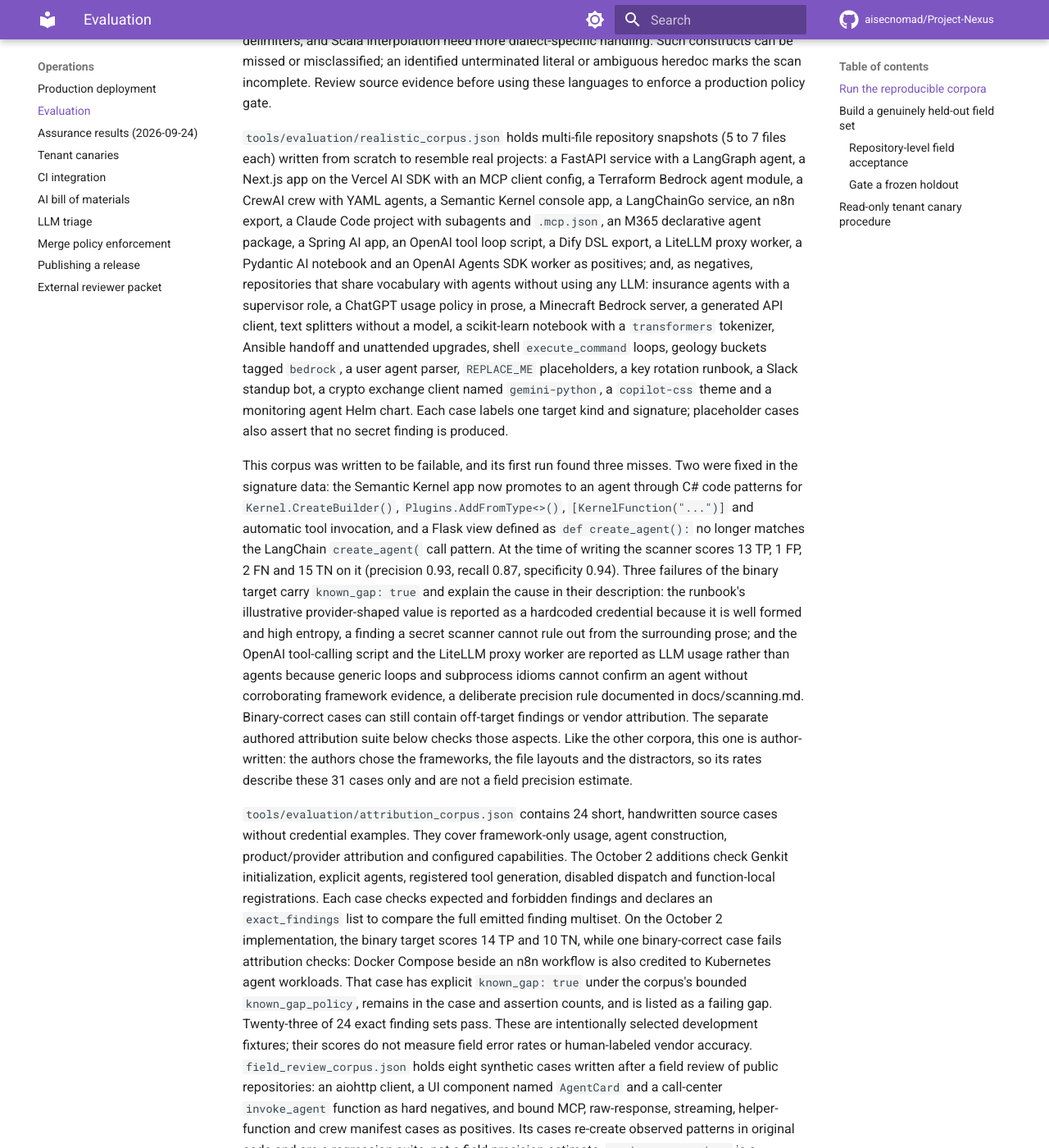
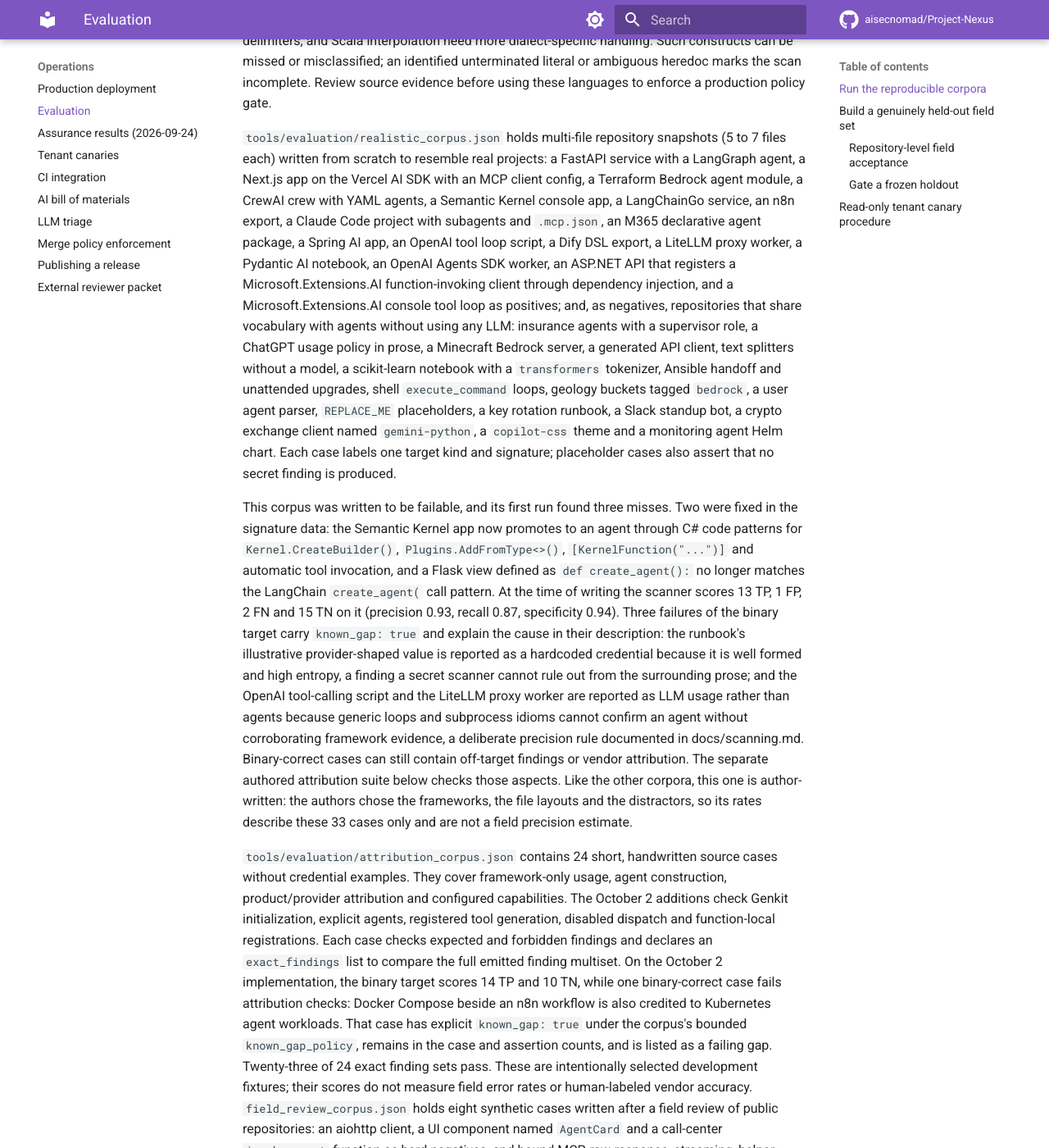
Before and after one commit to aisecnomad/Project-Nexus, an MkDocs documentation site: the page built from docs/evaluation.md, in a window 1280 px wide and 1400 px high, scrolled down 2490 px. Shown: the whole window at 82% size. Built offline with MkDocs 1.6.1 and Material for MkDocs 9.7.7, drawn with Linux system fonts in a browser that asks for light colours; comment, search, counter and statistics services are not loaded.

Commit message:
Keep UseFunctionInvocation as a corroborated .NET agent indicator
The C# proof change removed agent_indicator from the whole
Microsoft.Extensions.AI code signal and forced every lexical C# match of
that signature to verified_agent=False. The bounded per-file proof only
recognizes a typed client parameter, new FunctionInvokingChatClient(x) or
a ChatClientBuilder/AsBuilder chain on such a client. Common code fell
through and was reported as framework usage with no capabilities in a
complete scan:

- builder.Services.AddChatClient(...).UseFunctionInvocation() with the
  IChatClient injected into another class (the standard ASP.NET shape);
- new OllamaChatClient(...).AsBuilder().UseFunctionInvocation().Build()
  with target-typed ChatOptions options = new() { Tools = [...] };
- files that rely on a global using or ImplicitUsings.

origin/main classified all of these as agents with tool use.

UseFunctionInvocation( now has its own code signal with
agent_indicator: true, still subject to the usual import/dependency
corroboration for lexical matches, and the C# override in
_record_code_matches leaves indicator signals alone. AIFunctionFactory.Create
and FunctionInvokingChatClient( stay usage-only, so a standalone tool
definition is still framework usage. A bare
inner.AsBuilder().UseFunctionInvocation().Build() is again an agent
candidate, as on main; its case moves from the usage test to the new
positive test.

Tests cover the DI project (with and without a local using), the
documented console idiom, the bare middleware chain, and the corroboration
gate. Two realistic-corpus cases add the DI and console idioms; both fail
without this change. The split adds one signal (1019), reflected in
README.md and RELEASE_NOTES.md.

Signed-off-by: Claude <noreply@anthropic.com>
Co-Authored-By: Claude Opus 5.5 <noreply@anthropic.com>
Claude-Session: https://claude.ai/code/session_01NNpBL4DqDDJdF9hLExvpc9

```diff
--- a/docs/evaluation.md
+++ b/docs/evaluation.md
@@ -122,8 +122,10 @@ with an MCP client config, a Terraform Bedrock agent module, a CrewAI crew
 with YAML agents, a Semantic Kernel console app, a LangChainGo service, an
 n8n export, a Claude Code project with subagents and `.mcp.json`, an M365
 declarative agent package, a Spring AI app, an OpenAI tool loop script, a
-Dify DSL export, a LiteLLM proxy worker, a Pydantic AI notebook and an OpenAI
-Agents SDK worker as positives; and, as negatives, repositories that share
+Dify DSL export, a LiteLLM proxy worker, a Pydantic AI notebook, an OpenAI
+Agents SDK worker, an ASP.NET API that registers a Microsoft.Extensions.AI
+function-invoking client through dependency injection, and a
+Microsoft.Extensions.AI console tool loop as positives; and, as negatives, repositories that share
 vocabulary with agents without using any LLM: insurance agents with a
 supervisor role, a ChatGPT usage policy in prose, a Minecraft Bedrock server,
 a generated API client, text splitters without a model, a scikit-learn
@@ -152,7 +154,7 @@ precision rule documented in docs/scanning.md. Binary-correct cases can still
 contain off-target findings or vendor attribution. The separate authored
 attribution suite below checks those aspects. Like the other corpora, this one
 is author-written: the authors chose the frameworks, the file layouts and the
-distractors, so its rates describe these 31 cases only and are not a field
+distractors, so its rates describe these 33 cases only and are not a field
 precision estimate.
 
 `tools/evaluation/attribution_corpus.json` contains 24 short, handwritten
```
Also changed, not shown: CHANGELOG.md (+4 -0 lines), README.md (+1 -1 lines), RELEASE_NOTES.md (+1 -1 lines), docs/connectors.md (+3 -1 lines), docs/connectors/code.md (+4 -1 lines), docs/production.md (+4 -0 lines), 5 other files.
